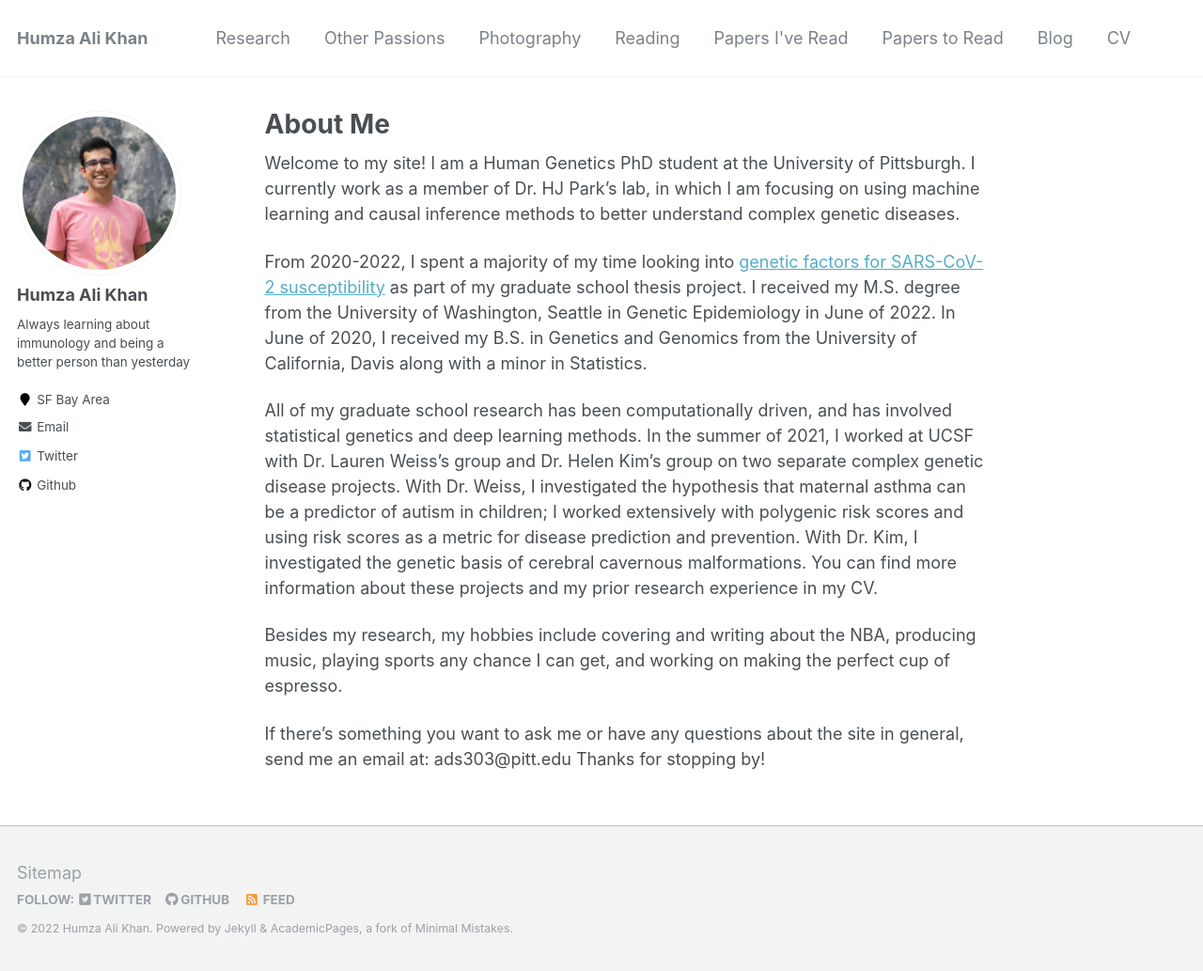
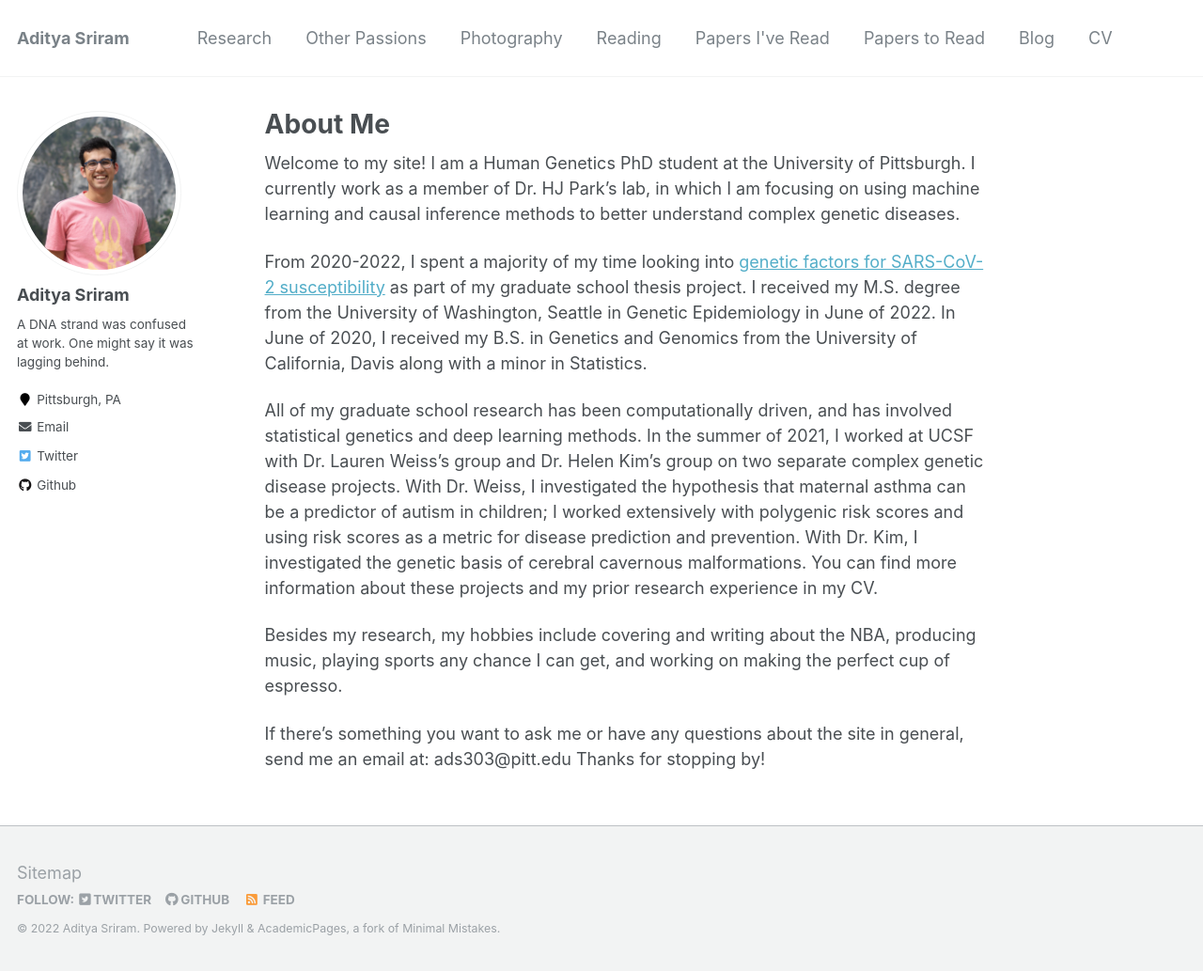
Before and after one commit to ads303/ads303.github.io, a Jekyll site: the page built from _pages/about.md, in a window 1280 px wide and 1033 px high. Shown: the whole window at 94% size. Built offline with Jekyll 4.4.1, drawn with Linux system fonts in a browser that asks for light colours.

Commit message:
update _config.yml

```diff
--- a/_config.yml
+++ b/_config.yml
@@ -7,13 +7,13 @@
 
 # Site Settings
 locale                   : "en-US"
-title                    : "Humza Ali Khan"
+title                    : "Aditya Sriram"
 title_separator          : "-"
-name                     : &name "Humza Ali Khan"
+name                     : &name "Aditya Sriram"
 description              : &description ""
-url                      : "https://humzalikhan.github.io" # the base hostname & protocol for your site e.g. "https://mmistakes.github.io"
+url                      : "https://ads303.github.io" # the base hostname & protocol for your site e.g. "https://mmistakes.github.io"
 baseurl                  : "" # the subpath of your site, e.g. "/blog"
-repository               : "humzalikhan/humzalikhan.github.io"
+repository               : "ads303/ads303.github.io"
 teaser                   :  # filename of teaser fallback teaser image placed in /images/, .e.g. "500x300.png"
 breadcrumbs              : false # true, false (default)
 words_per_minute         : 160
@@ -57,7 +57,7 @@ yandex_site_verification :
 
 # Social Sharing
 twitter:
-  username               : humzalikhan
+  username               : djsriram98
 facebook:
   username               :
   app_id                 :
@@ -80,14 +80,14 @@ analytics:
 
 # Site Author
 author:
-  name             : "Humza Ali Khan"
+  name             : "Aditya Sriram"
   avatar           : "HK_WebsiteProfile.jpg"
-  bio              : "Always learning about immunology and being a better person than yesterday"
-  location         : "SF Bay Area"
+  bio              : "A DNA strand was confused at work. One might say it was lagging behind."
+  location         : "Pittsburgh, PA"
   employer         :
   pubmed           :
   googlescholar    :
-  email            : "humzakhan340 at g.ucla.edu"
+  email            : "ads303 at pitt.edu"
   researchgate     :  # example: "https://www.researchgate.net/profile/yourprofile"
   uri              :
   bitbucket        :
@@ -96,7 +96,7 @@ author:
   flickr           :
   facebook         :
   foursquare       :
-  github           : "humzalikhan"
+  github           : "ads303"
   google_plus      :
   keybase          :
   instagram        :
@@ -109,7 +109,7 @@ author:
   stackoverflow    : # http://stackoverflow.com/users/123456/username
   steam            :
   tumblr           :
-  twitter          : humzalikhan
+  twitter          : djsriram98
   vine             :
   weibo            :
   xing             :
```
